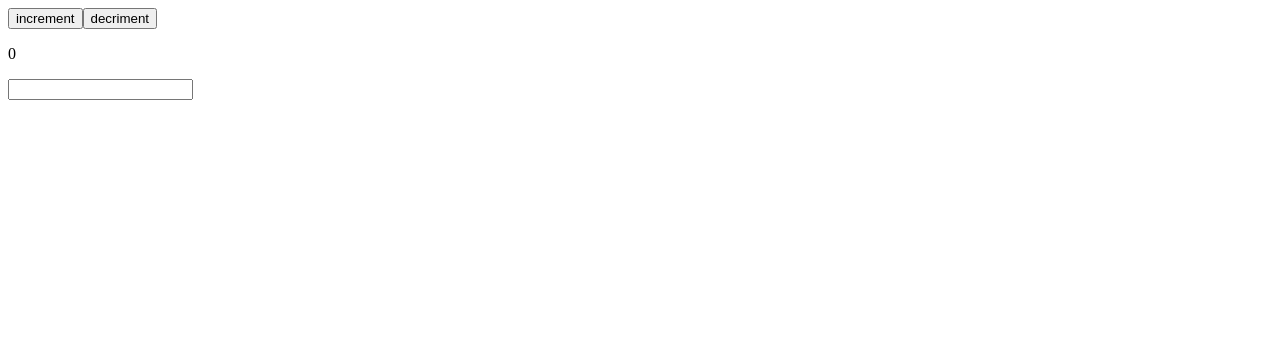
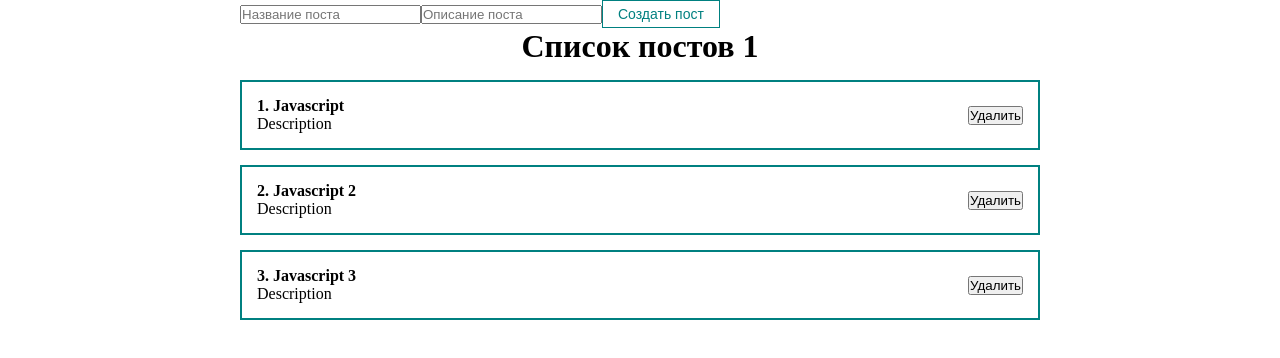
Before and after one commit to tRy-HaRd-tgn/02-react, a React (Create React App) app: page / in a window 1280 px wide. Shown: the top 358 px of the page. Built offline with nearby package versions, Linux system fonts and the light colour scheme.

Commit message:
testing props

```diff
--- a/src/App.js
+++ b/src/App.js
@@ -1,16 +1,21 @@
 import React, { useState } from "react";
 import Counter from "./components/Counter";
+import PostItem from "./components/PostItem";
+import PostList from "./components/PostList";
+import MyButton from "./UI/button/Mybutton";
+import "./styles/App.css";
 function App() {
-  const [value, setValue] = useState("");
+  const [posts, setPosts] = useState([
+    { id: 1, title: "Javascript", body: "Description" },
+    { id: 2, title: "Javascript 2", body: "Description" },
+    { id: 3, title: "Javascript 3", body: "Description" },
+  ]);
   return (
     <div className="App">
-      <Counter></Counter>
-      <input
-        onChange={(event) => {
-          setValue(event.target.value);
-        }}
-      ></input>
-      <h3>{value}</h3>
+      <input type='text' placeholder="Название поста"></input>
+      <input type="text" placeholder="Описание поста"></input>
+      <MyButton>Создать пост</MyButton>
+      <PostList posts={posts} title={"Список постов 1"}></PostList>
     </div>
   );
 }
--- /dev/null
+++ b/src/UI/button/MyButton.module.css
@@ -0,0 +1,8 @@
+.myBtn{
+    padding: 5px 15px;
+    color: teal;
+    font-size: 14px;
+    background: transparent;
+    border: 1px solid teal;
+    cursor: pointer;
+}
--- /dev/null
+++ b/src/UI/button/Mybutton.jsx
@@ -0,0 +1,6 @@
+import React from "react";
+import classes from "./MyButton.module.css";
+function MyButton({ children, ...props }) {
+  return <button {...props} className={classes.myBtn}>{children}</button>;
+}
+export default MyButton;
--- a/src/components/Counter.jsx
+++ b/src/components/Counter.jsx
@@ -2,6 +2,7 @@
 import { useState } from "react";
 const Counter = () => {
   const [count, setCount] = useState(0);
+  const [value, setValue] = useState("");
   return (
     <div>
       <button
@@ -19,6 +20,13 @@
         decriment
       </button>
       <p>{count}</p>
+      <input
+        value={value}
+        onChange={(event) => {
+          setValue(event.target.value);
+        }}
+      ></input>
+      <h3>{value}</h3>
     </div>
   );
 };
--- /dev/null
+++ b/src/components/PostItem.jsx
@@ -0,0 +1,17 @@
+import React from "react";
+const PostItem = (props) => {
+  return (
+    <div className="post">
+      <div className="post_content">
+        <strong>
+          {props.post.id}. {props.post.title}
+        </strong>
+        <div>{props.post.body}</div>
+      </div>
+      <div className="post_btns">
+        <button>Удалить</button>
+      </div>
+    </div>
+  );
+};
+export default PostItem;
--- /dev/null
+++ b/src/components/PostList.jsx
@@ -0,0 +1,13 @@
+import React from "react";
+import PostItem from "./PostItem";
+function PostList({ posts, title }) {
+  return (
+    <div>
+      <h1 style={{ textAlign: "center" }}>{title}</h1>
+      {posts.map((post) => (
+        <PostItem post={post} key={post.id}></PostItem>
+      ))}
+    </div>
+  );
+}
+export default PostList;
--- /dev/null
+++ b/src/styles/App.css
@@ -0,0 +1,20 @@
+* {
+  margin: 0;
+  padding: 0;
+  box-sizing: border-box;
+}
+#root {
+  display: flex;
+  justify-content: center;
+}
+.App {
+  width: 800px;
+}
+.post {
+  display: flex;
+  padding: 15px;
+  border: 2px solid teal;
+  margin-top: 15px;
+  justify-content: space-between;
+  align-items: center;
+}
```
